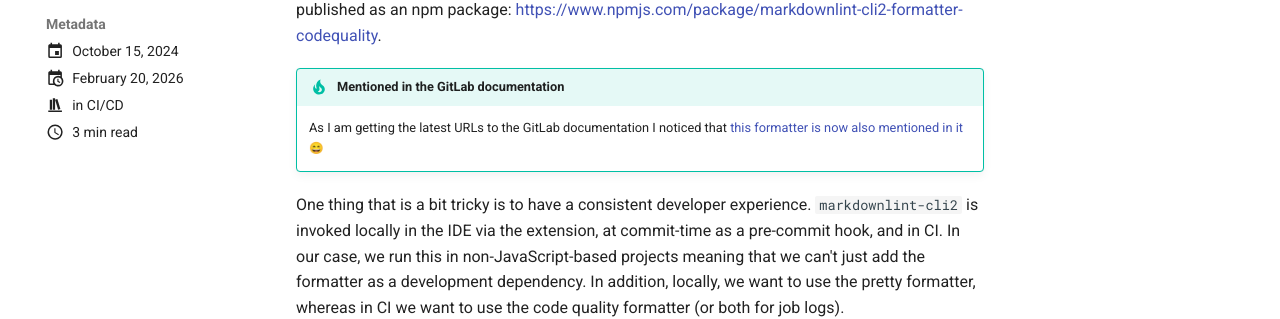
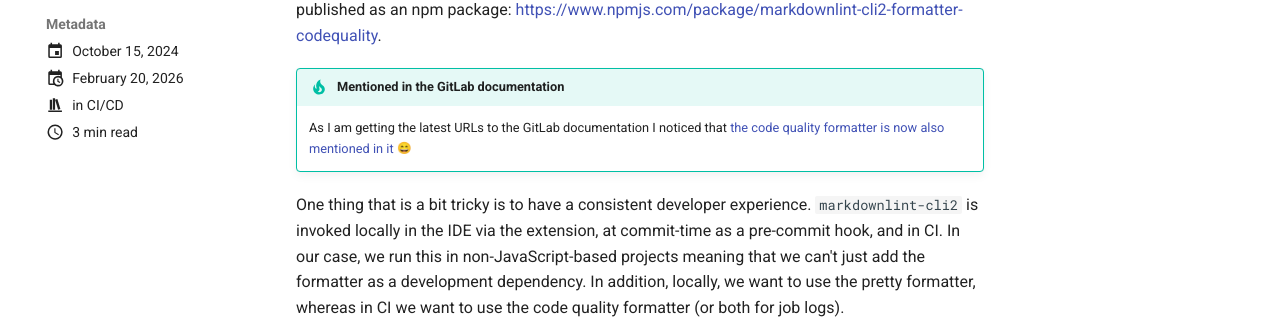
Before and after one commit to mschoettle/website, an MkDocs documentation site: the page built from docs/blog/posts/2024/gitlab-ci-linting-markdown.md, in a window 1280 px wide and 900 px high, scrolled down 577 px. Shown: the part 140-459 px from the top of the window. Built offline with MkDocs 1.6.1 and Material for MkDocs 9.7.7, drawn with Linux system fonts in a browser that asks for light colours; emoji names are drawn with the system emoji font; plug-ins that fetch from the network failed and are left out.

Commit message:
improvement

```diff
--- a/docs/blog/posts/2024/gitlab-ci-linting-markdown.md
+++ b/docs/blog/posts/2024/gitlab-ci-linting-markdown.md
@@ -33,7 +33,7 @@
 
 !!! tip "Mentioned in the GitLab documentation"
 
-    As I am getting the latest URLs to the GitLab documentation I noticed that [this formatter is now also mentioned in it](https://docs.gitlab.com/ci/testing/code_quality/#markdownlint-cli2) :smile:
+    As I am getting the latest URLs to the GitLab documentation I noticed that [the code quality formatter is now also mentioned in it](https://docs.gitlab.com/ci/testing/code_quality/#markdownlint-cli2) :smile:
 
 One thing that is a bit tricky is to have a consistent developer experience.
 `markdownlint-cli2` is invoked locally in the IDE via the extension, at commit-time as a pre-commit hook, and in CI.
```
